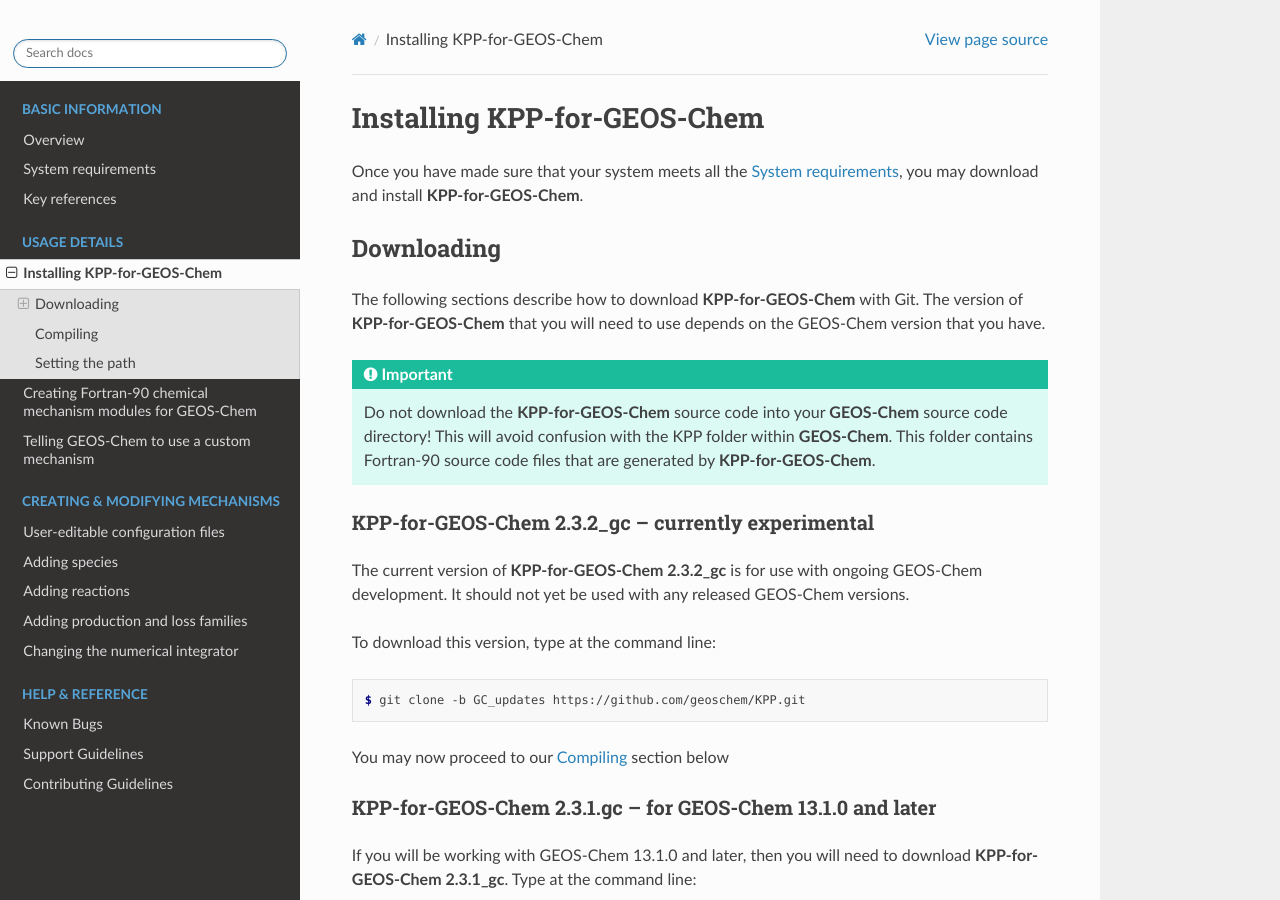
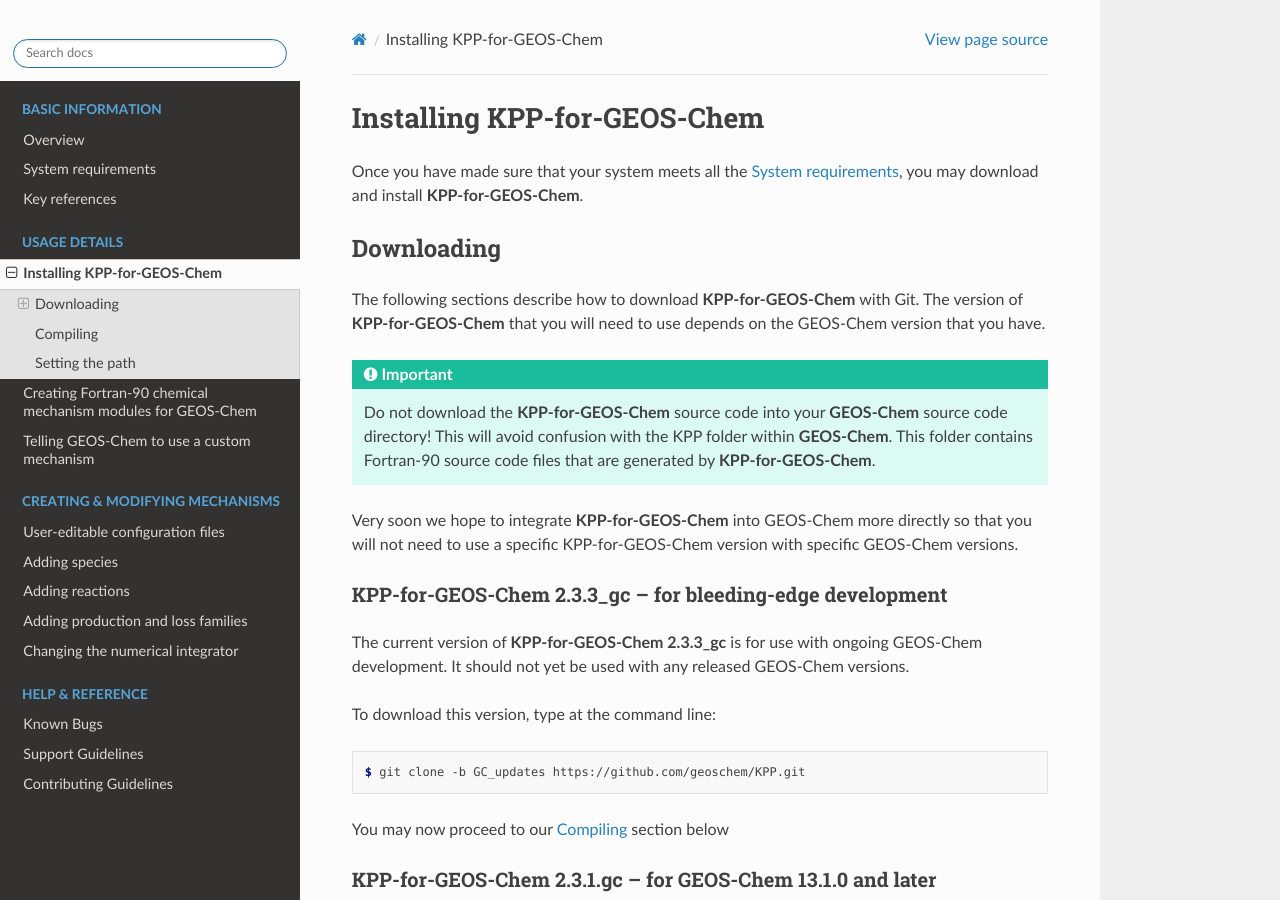
Before and after one commit to geoschem/KPP, a Sphinx documentation site: the page built from docs/source/usage-details/installation.rst, in a window 1280 px wide and 900 px high. Built offline with Sphinx 7.4.7 and the Read the Docs theme 2.0.0, drawn with Linux system fonts in a browser that asks for light colours; pages that are not in the unit, such as notebooks, are missing from menus.

Commit message:
Change version number to 2.3.3_gc in installation.rst page
Also add a blurb about how we hope to make KPP more integrated
into GEOS-Chem in the near future.

Signed-off-by: Bob Yantosca <yantosca@seas.harvard.edu>

```diff
--- a/docs/source/usage-details/installation.rst
+++ b/docs/source/usage-details/installation.rst
@@ -19,11 +19,15 @@ The following sections describe how to download :program:`KPP-for-GEOS-Chem` wit
 	       folder within :program:`GEOS-Chem`.  This folder
 	       contains Fortran-90 source code files that are generated by :program:`KPP-for-GEOS-Chem`.
 
-^^^^^^^^^^^^^^^^^^^^^^^^^^^^^^^^^^^^^^^^^^^^^^^^^^^^
-KPP-for-GEOS-Chem 2.3.2_gc -- currently experimental
-^^^^^^^^^^^^^^^^^^^^^^^^^^^^^^^^^^^^^^^^^^^^^^^^^^^^
+Very soon we hope to integrate :program:`KPP-for-GEOS-Chem` into
+GEOS-Chem more directly so that you will not need to use a specific
+KPP-for-GEOS-Chem version with specific GEOS-Chem versions.
 
-The current version of :program:`KPP-for-GEOS-Chem 2.3.2_gc` is for
+^^^^^^^^^^^^^^^^^^^^^^^^^^^^^^^^^^^^^^^^^^^^^^^^^^^^^^^^^^^
+KPP-for-GEOS-Chem 2.3.3_gc -- for bleeding-edge development
+^^^^^^^^^^^^^^^^^^^^^^^^^^^^^^^^^^^^^^^^^^^^^^^^^^^^^^^^^^^
+
+The current version of :program:`KPP-for-GEOS-Chem 2.3.3_gc` is for
 use with ongoing GEOS-Chem development. It should not yet be used with
 any released GEOS-Chem versions.
 
```
